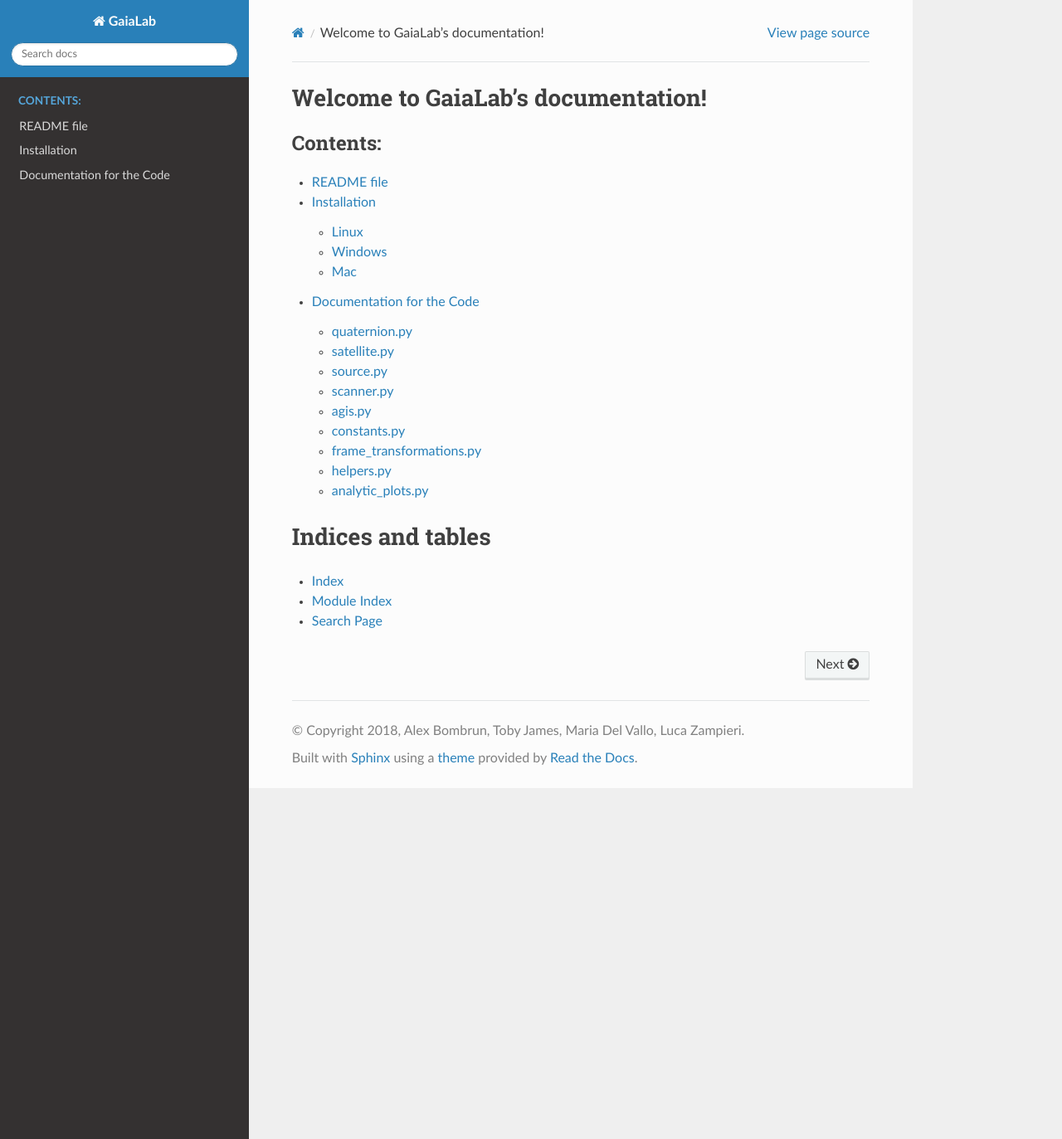
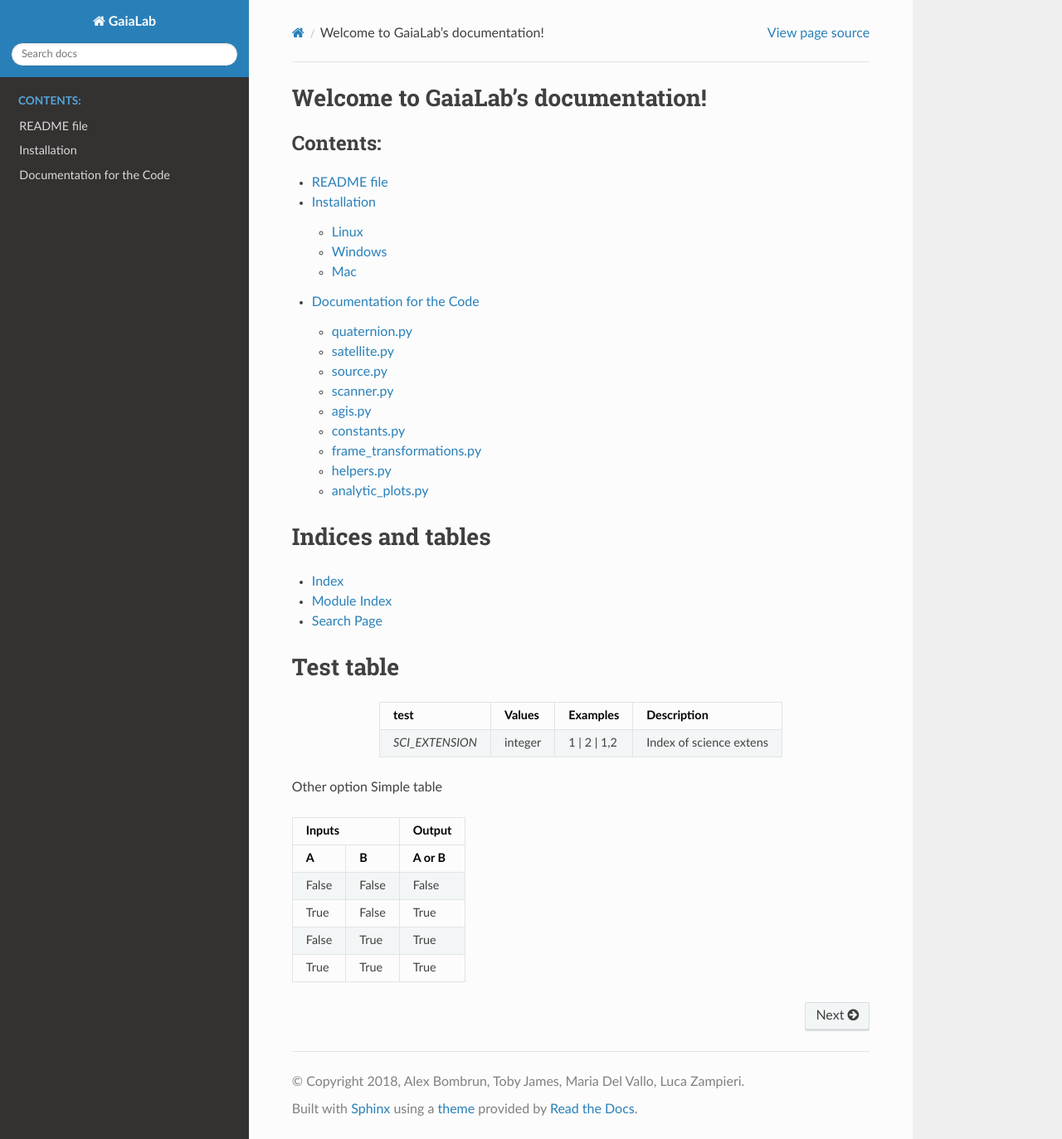
Before and after one commit to bombrun/GaiaLab, a Sphinx documentation site: the page built from docs/source/index.rst, in a window 1280 px wide and 1373 px high. Shown: the whole window at 83% size. Built offline with Sphinx 7.4.7 and the Read the Docs theme 2.0.0, drawn with Linux system fonts in a browser that asks for light colours.

Commit message:
some doc testing

```diff
--- a/docs/source/index.rst
+++ b/docs/source/index.rst
@@ -18,3 +18,30 @@ Indices and tables
 * :ref:`genindex`
 * :ref:`modindex`
 * :ref:`search`
+
+Test table
+==========
+
+.. table::
+    :align: center
+
+    +-----------------------+---------+---------------------------------+-------------------------------------+
+    | test                  | Values  | Examples                        |Description                          |
+    +=======================+=========+=================================+=====================================+
+    | `SCI_EXTENSION`       | integer | 1 |  2 | 1,2                    | Index of science extens             |
+    |                       |         |                                 |                                     |
+    +-----------------------+---------+---------------------------------+-------------------------------------+
+
+Other option
+Simple table
+
+=====  =====  ======
+   Inputs     Output
+------------  ------
+  A      B    A or B
+=====  =====  ======
+False  False  False
+True   False  True
+False  True   True
+True   True   True
+=====  =====  ======
```
